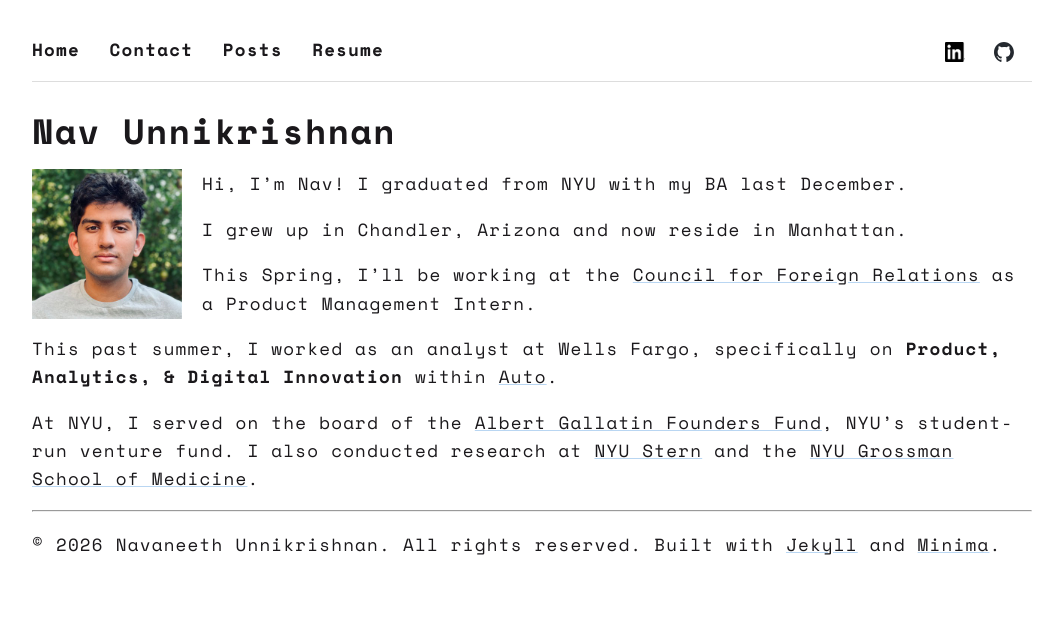
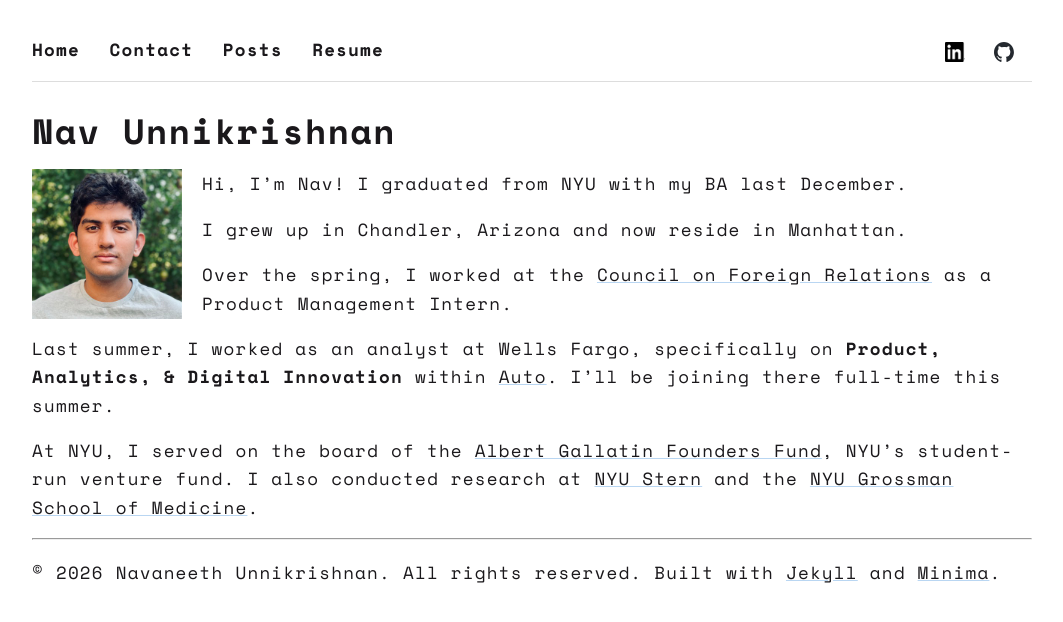
Before and after one commit to navunni/navunni.github.io, a Jekyll site: the page built from index.md, in a window 1280 px wide. Shown: the top 622 px of the page, without its empty margins (108-1171 px from the left). Built offline with Jekyll 4.4.1, drawn with Linux system fonts in a browser that asks for light colours.

Commit message:
changed front-page slightly for most recent update

```diff
--- a/index.md
+++ b/index.md
@@ -11,8 +11,8 @@
 
 I grew up in Chandler, Arizona and now reside in Manhattan.
 
-This Spring, I'll be working at the [Council for Foreign Relations](https://www.cfr.org/) as a Product Management Intern.
+Over the spring, I worked at the [Council on Foreign Relations](https://www.cfr.org/) as a Product Management Intern.
 
-This past summer, I worked as an analyst at Wells Fargo, specifically on **Product, Analytics, & Digital Innovation** within [Auto](https://www.wellsfargo.com/auto-loans/).
+Last summer, I worked as an analyst at Wells Fargo, specifically on **Product, Analytics, & Digital Innovation** within [Auto](https://www.wellsfargo.com/auto-loans/). I'll be joining there full-time this summer.
 
 At NYU, I served on the board of the [Albert Gallatin Founders Fund](https://forms.gallatin.nyu.edu/node/782), NYU's student-run venture fund. I also conducted research at [NYU Stern](https://www.stern.nyu.edu/experience-stern/about/departments-centers-initiatives/academic-departments/tops) and the [NYU Grossman School of Medicine](https://med.nyu.edu/departments-institutes/population-health/divisions-sections-centers/health-behavior/section-health-choice-policy-evaluation/research/health-evaluation-analytics-lab).
```
